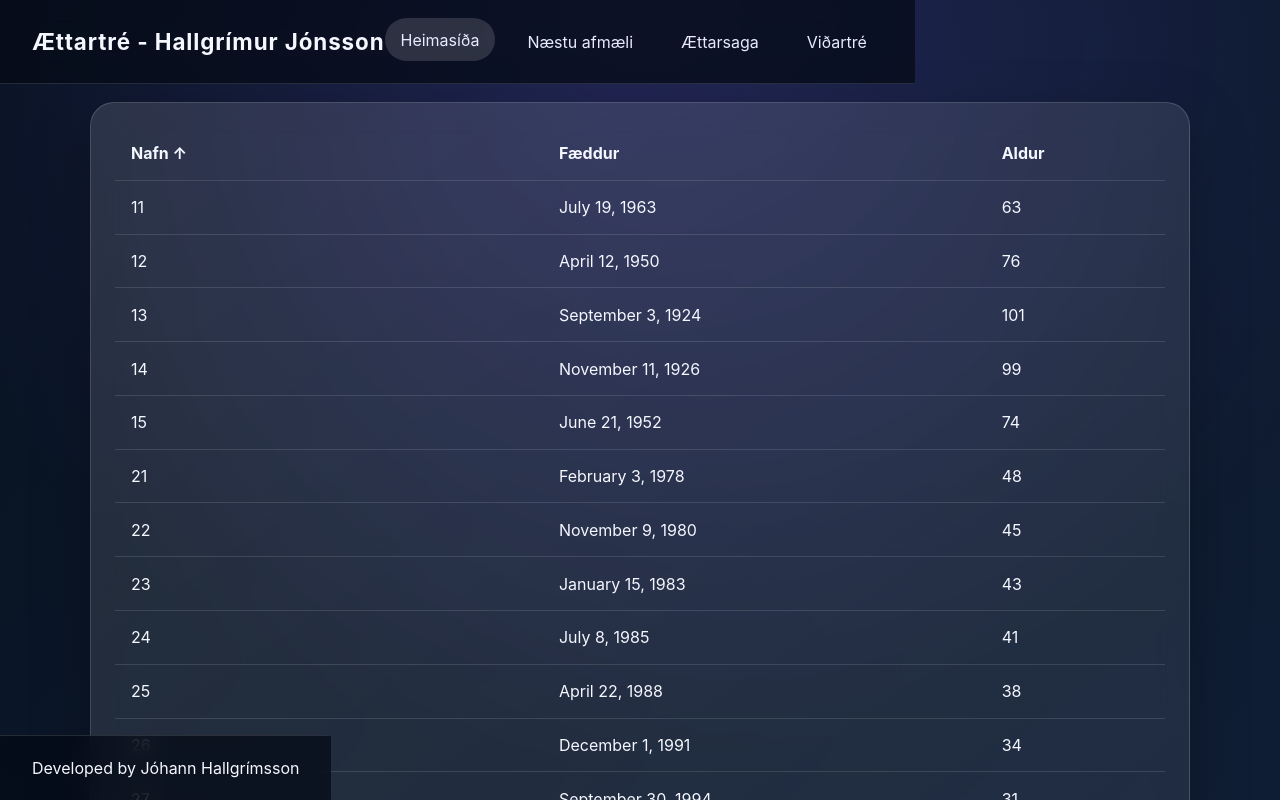
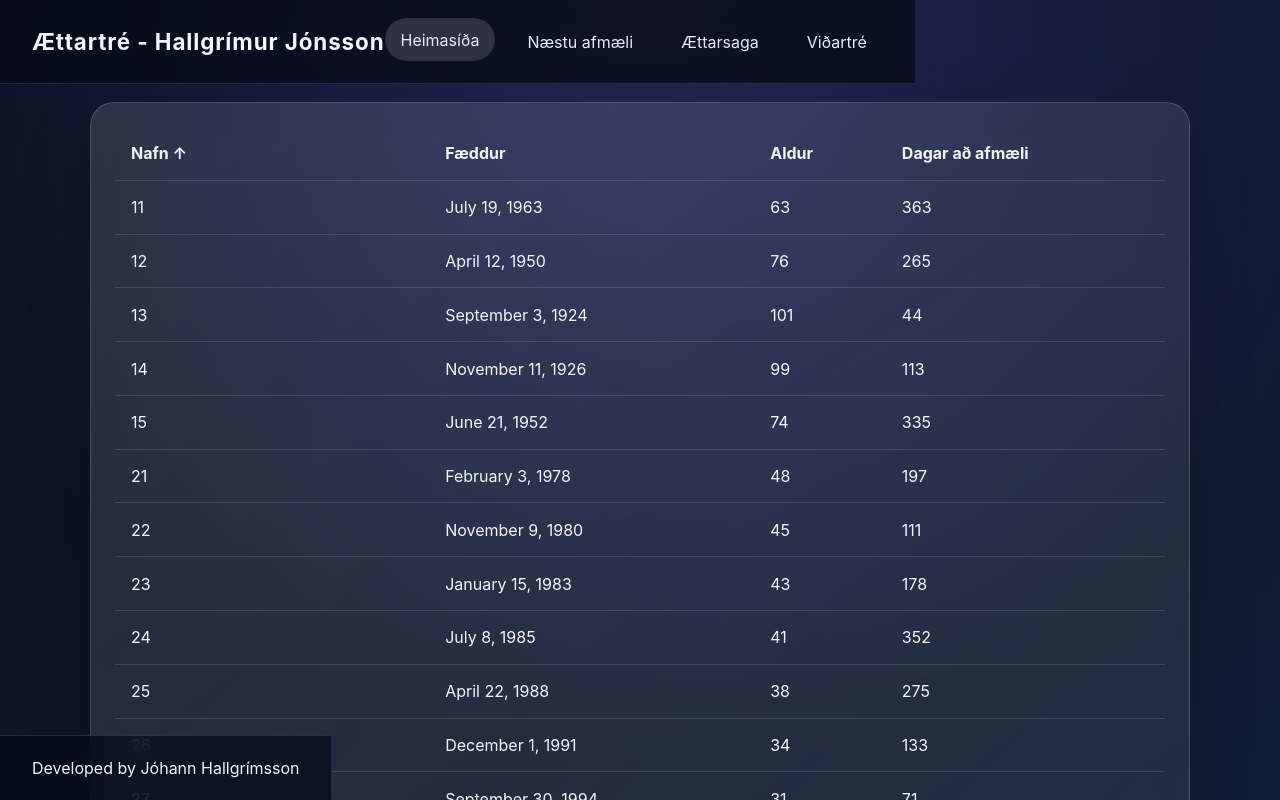
Before and after one commit to JohannHallgrimss/famely_Tree, a React (Vite) app: page / in a window 1280 px wide. Shown: the top 800 px of the page. Built offline with nearby package versions, Linux system fonts and the light colour scheme.

Commit message:
bætt við stuðningur fyrir margar ættir

```diff
--- a/src/App.tsx
+++ b/src/App.tsx
@@ -1,6 +1,6 @@
 import { useMemo, useState } from 'react';
 import { Route, Routes } from 'react-router-dom';
-import familyData from './data/familyData.json';
+import { loadData } from './data/dataLoader';
 import FamilyStoryPage from './components/FamilyStoryPage';
 import FamilyTreePage from './components/FamilyTreePage';
 import BirthdayPage from './components/BirthdayPage';
@@ -9,9 +9,9 @@ import PeopleTable from './components/PeopleTable';
 import PersonModal from './components/PersonModal';
 import type { FamilyData, Person } from './types';
 
-const data = familyData as FamilyData;
+const data = await loadData() as FamilyData;
 
-type SortKey = 'name' | 'born' | 'age';
+type SortKey = 'name' | 'born' | 'age' | 'daysUntilBirthday';
 type SortDirection = 'asc' | 'desc';
 
 const getDisplayValue = (value: string | null) =>
@@ -166,6 +166,31 @@ const getPersonAge = (born: string | null) => {
   return age;
 }
 
+const getDaysUntilBirthday = (born: string | null) => {
+    if (!born) return null;
+
+    const today = new Date();
+    today.setHours(0, 0, 0, 0);
+
+    const birthday = new Date(born);
+    const nextBirthday = new Date(
+      today.getFullYear(),
+      birthday.getMonth(),
+      birthday.getDate()
+    );
+    nextBirthday.setHours(0, 0, 0, 0);
+
+    if (nextBirthday < today) {
+      nextBirthday.setFullYear(today.getFullYear() + 1);
+    }
+
+    const daysUntilBirthday = Math.round(
+      (nextBirthday.getTime() - today.getTime()) / (1000 * 60 * 60 * 24)
+    );
+
+    return daysUntilBirthday;
+  }
+
   return (
     <PageLayout patriot={data.patriot}>
       <Routes>
@@ -204,6 +229,7 @@ const getPersonAge = (born: string | null) => {
           displayName={selectedPerson.name}
           bornLabel={getDisplayValue(selectedPerson.born)}
           age={getPersonAge(selectedPerson.born)  }
+          daysUntilBirthday={getDaysUntilBirthday(selectedPerson.born)  }
           relationList={orderedChildren.map(
             (child) => child.name
           )}
--- a/src/components/BirthdayPage.tsx
+++ b/src/components/BirthdayPage.tsx
@@ -1,7 +1,7 @@
 import { useMemo } from 'react';
-import familyData from '../data/familyData.json';
+import { loadData } from '../data/dataLoader';
 import type { FamilyData, Person } from '../types';
-const data = familyData as FamilyData;
+const data = await loadData() as FamilyData;
 
 interface BirthdayPageProps {
   onSelectPerson: (person: Person) => void;
--- a/src/components/FamilyTreePage.tsx
+++ b/src/components/FamilyTreePage.tsx
@@ -1,10 +1,10 @@
 import { useMemo, useState } from 'react';
 import { useLocation } from 'react-router-dom';
-import familyData from '../data/familyData.json';
+import { loadData } from '../data/dataLoader';
 import type { FamilyData, Person } from '../types';
 import { getRelatedPeopleNames } from './familyTreeUtils';
 
-const data = familyData as FamilyData;
+const data = await loadData() as FamilyData;
 interface FamilyTreeProps {
   onSelectPerson: (person: Person) => void;
 }
--- a/src/components/PeopleTable.tsx
+++ b/src/components/PeopleTable.tsx
@@ -2,9 +2,9 @@ import type { Person } from '../types';
 
 interface PeopleTableProps {
   people: Person[];
-  sortKey: 'name' | 'born' | 'age';
+  sortKey: 'name' | 'born' | 'age' | 'daysUntilBirthday';
   sortDirection: 'asc' | 'desc';
-  onSort: (key: 'name' | 'born' | 'age') => void;
+  onSort: (key: 'name' | 'born' | 'age' | 'daysUntilBirthday') => void;
   onSelectPerson: (person: Person) => void;
 }
 
@@ -38,6 +38,32 @@ const PeopleTable = ({ people, sortKey, sortDirection, onSort, onSelectPerson }:
 
     return age;
   }
+
+  const getDaysUntilBirthday = (born: string | null) => {
+    if (!born) return null;
+
+    const today = new Date();
+    today.setHours(0, 0, 0, 0);
+
+    const birthday = new Date(born);
+    const nextBirthday = new Date(
+      today.getFullYear(),
+      birthday.getMonth(),
+      birthday.getDate()
+    );
+    nextBirthday.setHours(0, 0, 0, 0);
+
+    if (nextBirthday < today) {
+      nextBirthday.setFullYear(today.getFullYear() + 1);
+    }
+
+    const daysUntilBirthday = Math.round(
+      (nextBirthday.getTime() - today.getTime()) / (1000 * 60 * 60 * 24)
+    );
+
+    return daysUntilBirthday;
+  }
+
   return (
     <div className="table-wrapper">
       <table className="people-table">
@@ -58,6 +84,11 @@ const PeopleTable = ({ people, sortKey, sortDirection, onSort, onSelectPerson }:
                 Aldur {sortKey === 'age' ? (sortDirection === 'asc' ? '↑' : '↓') : ''}
               </button>
             </th>
+            <th>
+              <button type="button" onClick={() => onSort('daysUntilBirthday')}>
+                Dagar að afmæli {sortKey === 'daysUntilBirthday' ? (sortDirection === 'asc' ? '↑' : '↓') : ''}
+              </button>
+            </th>
           </tr>
         </thead>
         <tbody>
@@ -66,6 +97,7 @@ const PeopleTable = ({ people, sortKey, sortDirection, onSort, onSelectPerson }:
               <td>{person.name}</td>
               <td>{formatDate(person.born)}</td>
               <td>{getPersonAge(person.born)}</td>
+              <td>{getDaysUntilBirthday(person.born)}</td>
             </tr>
           ))}
         </tbody>
--- a/src/components/PersonModal.tsx
+++ b/src/components/PersonModal.tsx
@@ -11,6 +11,7 @@ interface PersonModalProps {
   parentNames: string[];
   spouseName: string | null;
   age: number | null;
+  daysUntilBirthday: number | null;
   onSelectPerson: (person: Person) => void;
 }
 
@@ -25,6 +26,7 @@ const PersonModal = ({
   parentNames,
   spouseName,
   age,
+  daysUntilBirthday,
   onSelectPerson
 }: PersonModalProps) => (
   <div className="modal-backdrop" onClick={onClose}>
@@ -51,7 +53,7 @@ const PersonModal = ({
           </div>
           <div className="info-grid">
             <p><strong>Afmæli:</strong> {person.born || '—'}</p>
-            <p><strong>Fæddur:</strong> {bornLabel}</p>
+            <p><strong>Dagar í afmæli:</strong> {daysUntilBirthday !== null ? `${daysUntilBirthday} daga` : '—'}</p>
             <p><strong>Aldur:</strong> {age !== null ? age : '—'}</p>
             <p><strong>Heimilisfang:</strong> {person.address || '—'}</p>
             <p><strong>Sími:</strong> {person.phone || '—'}</p>
--- /dev/null
+++ b/src/data/dataLoader.ts
@@ -0,0 +1,22 @@
+import { FamilyData } from "../types";
+
+const files = {
+  hallgrimurJonsson: () => import("./familyData_Hallgr.json"),
+  valgerdurEinarsdottir: () => import("./familyData_Valgerdur.json"),
+};
+export type Language = keyof typeof files;
+
+let currentLanguage: Language = "hallgrimurJonsson";
+
+export function setLanguage(lang: Language) {
+  currentLanguage = lang;
+}
+
+export async function loadData() {
+  const module = await files[currentLanguage]();
+  return module.default as FamilyData
+}
+
+export function getLanguage() {
+  return currentLanguage;
+}
--- a/src/data/familyData.schema.json
+++ b/src/data/familyData.schema.json
@@ -6,6 +6,12 @@
   "properties": {
     "patriot": {
       "type": "string"
+    },
+    "familyStories": {
+      "type": ["array", "null"],
+      "items": {
+        "type": "string"
+      }
     },
     "persons": {
       "type": "array",
--- /dev/null
+++ b/src/data/familyData_Hallgr.json
@@ -0,0 +1,214 @@
+{
+  "patriot": "Hallgrímur Jónsson",
+  "familyStories": [
+    "Þetta er fyrsta línan.",
+    "Þetta er önnur línan.",
+    "Þetta er þriðja línan.",
+    "Fjölskyldu tré Hallgríms Jónssonar og Valgerðar Einarsdóttur, hægt verður að skipta yfir í ættatré valgerðar seinna meir."
+   ],
+   "familyStories2": [
+
+  ],
+  "persons": [
+    {
+      "name": "Hallgrímur Jónsson",
+      "born": "1920-02-14",
+      "father": "",
+      "mother": "",
+      "spouse": "Valgerður",
+      "gender": "male",
+      "address": "Eyrarbraut 1",
+      "phone": "555-2001"
+    },
+    {
+      "name": "11",
+      "born": "1963-07-19",
+      "father": "Hallgrímur Jónsson",
+      "mother": "Þórunn Rafnar",
+      "spouse": "",
+      "gender": "female",
+      "address": "Eyrarbraut 1",
+      "phone": "555-2002"
+    },
+    {
+      "name": "12",
+      "born": "1950-04-12",
+      "father": "Hallgrímur Jónsson",
+      "mother": "Þórunn Rafnar",
+      "spouse": "",
+      "gender": "male",
+      "address": "Álfheimar 12",
+      "phone": "555-1001"
+    },
+    {
+      "name": "13",
+      "born": "1924-09-03",
+      "father": "Hallgrímur Jónsson",
+      "mother": "Þórunn Rafnar",
+      "spouse": "",
+      "gender": "male",
+      "address": "Bakkabraut 7",
+      "phone": "555-2003"
+    },
+    {
+      "name": "14",
+      "born": "1926-11-11",
+      "father": "Hallgrímur Jónsson",
+      "mother": "Þórunn Rafnar",
+      "spouse": "",
+      "gender": "female",
+      "address": "Bakkabraut 7",
+      "phone": "555-2004"
+    },
+    {
+      "name": "15",
+      "born": "1952-06-21",
+      "father": "Hallgrímur Jónsson",
+      "mother": "Þórunn Rafnar",
+      "spouse": "",
+      "gender": "female",
+      "address": "Álfheimar 12",
+      "phone": "555-1002"
+    },
+    {
+      "name": "21",
+      "born": "1978-02-03",
+      "father": "",
+      "mother": "11",
+      "spouse": "Einar",
+      "gender": "male",
+      "address": "Hafnarbraut 8",
+      "phone": "555-1003"
+    },
+    {
+      "name": "22",
+      "born": "1980-11-09",
+      "father": "Einar",
+      "mother": "11",
+      "spouse": "Hallgrímur Jónsson",
+      "gender": "female",
+      "address": "Hafnarbraut 8",
+      "phone": "555-1004"
+    },
+    {
+      "name": "23",
+      "born": "1983-01-15",
+      "father": "Einar",
+      "mother": "11",
+      "spouse": "",
+      "gender": "female",
+      "address": "Hafnarbraut 8",
+      "phone": "555-1006"
+    },
+    {
+      "name": "24",
+      "born": "1985-07-08",
+      "father": "Sammi",
+      "mother": "12",
+      "spouse": "",
+      "gender": "male",
+      "address": "Hafnarbraut 8",
+      "phone": "555-1007"
+    },
+    {
+      "name": "25",
+      "born": "1988-04-22",
+      "father": "Sammi",
+      "mother": "12",
+      "spouse": "",
+      "gender": "female",
+      "address": "Hafnarbraut 8",
+      "phone": "555-1008"
+    },
+    {
+      "name": "26",
+      "born": "1991-12-01",
+      "father": "Jóhannes",
+      "mother": "13",
+      "spouse": "",
+      "gender": "male",
+      "address": "Hafnarbraut 8",
+      "phone": "555-1009"
+    },
+    {
+      "name": "27",
+      "born": "1994-09-30",
+      "father": "Jóhannes",
+      "mother": "13",
+      "spouse": "",
+      "gender": "female",
+      "address": "Hafnarbraut 8",
+      "phone": "555-1010"
+    },
+    {
+      "name": "28",
+      "born": "2005-09-17",
+      "father": "14",
+      "mother": "Asta",
+      "spouse": "",
+      "gender": "male",
+      "address": "Dalsbraut 3",
+      "phone": "555-1011"
+    },
+    {
+      "name": "29",
+      "born": "1980-03-11",
+      "father": "14",
+      "mother": "Asta",
+      "spouse": "Árni Gunnarsson",
+      "gender": "female",
+      "address": "Brekkuvegi 5",
+      "phone": "555-1012"
+    },
+    {
+      "name": "31",
+      "born": "1950-05-20",
+      "father": "25",
+      "mother": "",
+      "spouse": "",
+      "gender": "male",
+      "address": "Brekkuvegi 5",
+      "phone": "555-2005"
+    },
+    {
+      "name": "32",
+      "born": "1951-08-15",
+      "father": "",
+      "mother": "25",
+      "spouse": "",
+      "gender": "female",
+      "address": "Brekkuvegi 5",
+      "phone": "555-2006"
+    },
+    {
+      "name": "33",
+      "born": "1979-08-20",
+      "father": "Gunnar Árnason",
+      "mother": "27",
+      "spouse": "Svanhildur Þórsdóttir",
+      "gender": "male",
+      "address": "Brekkuvegi 5",
+      "phone": "555-1013"
+    },
+    {
+      "name": "34",
+      "born": "2003-06-09",
+      "father": "Árni Gunnarsson",
+      "mother": "26",
+      "spouse": "",
+      "gender": "female",
+      "address": "Brekkuvegi 5",
+      "phone": "555-1014"
+    },
+    {
+      "name": "41",
+      "born": "2006-10-12",
+      "father": "Árni Gunnarsson",
+      "mother": "33",
+      "gender": "male",
+      "spouse": "",
+      "address": "Brekkuvegi 5",
+      "phone": "555-1015"
+    }
+  ]
+}
--- a/src/types.ts
+++ b/src/types.ts
@@ -13,5 +13,7 @@ export interface Person {
 
 export interface FamilyData {
   patriot: string;
+  familyStories: string[];
+  familyStories2: string[];
   persons: Person[];
 }
```
Also changed, not shown: src/components/FamilyStoryPage.tsx (+38 -8 lines), src/data/familyData_Valgerdur.json (renamed from src/data/familyData.json, +10 -7 lines), 3 other files (tests, documents, lock files or other folders). Lines whose indentation alone changed are shown as unchanged.
